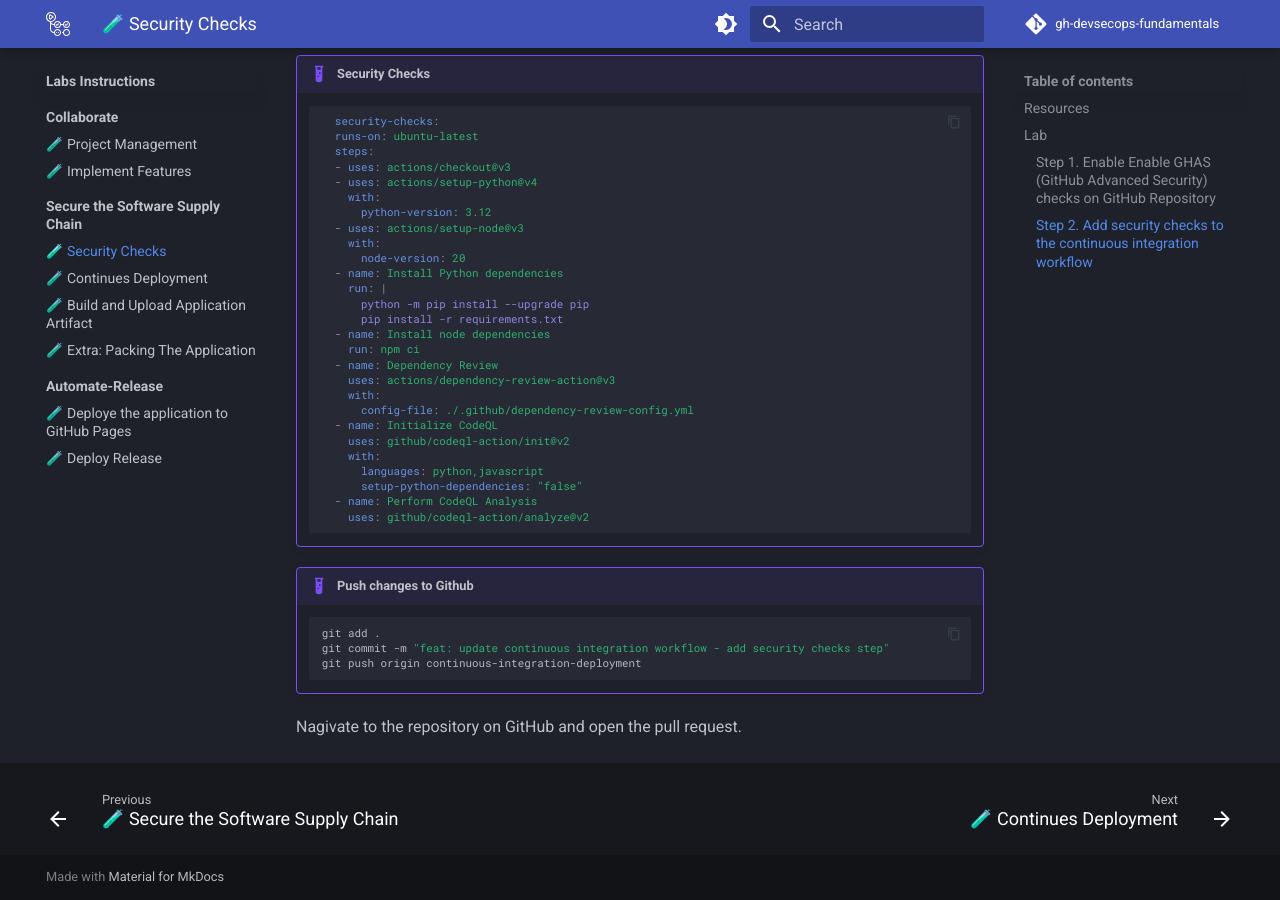
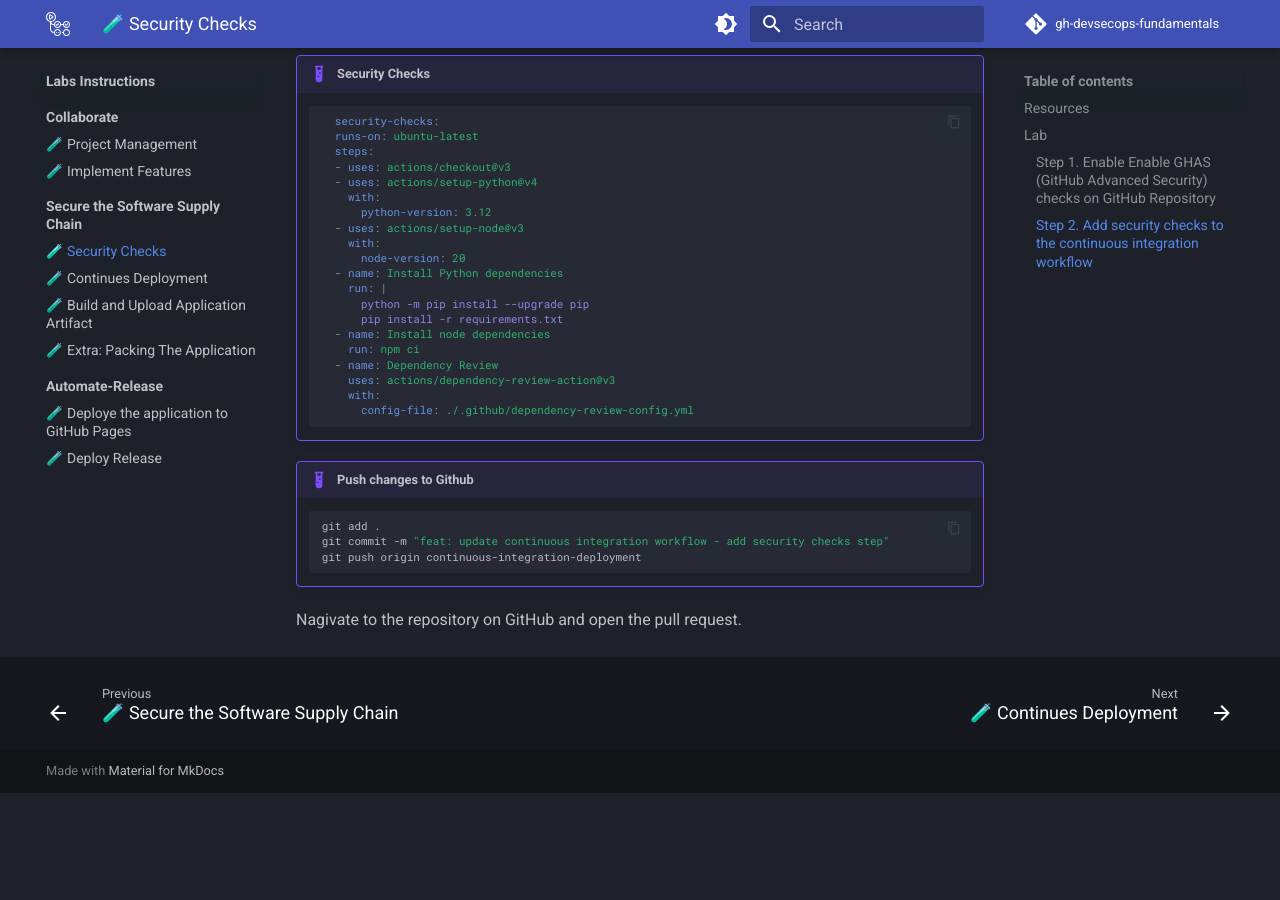
Before and after one commit to githubuniverseworkshops/github-devsecops-fundamentals, an MkDocs documentation site: the page built from docs/Labs-Instructions/02.Secure-Software-Supply-Chain/00.md, in a window 1280 px wide and 900 px high, scrolled down 2865 px. Built offline with MkDocs 1.6.1 and Material for MkDocs 9.7.7, drawn with Linux system fonts in a browser that asks for light colours; emoji names are drawn with the system emoji font; comment, search, counter and statistics services are not loaded; after the commit the page ends 3658 px from its top, so only the background shows below that.

Commit message:
Update 00.md

````diff
--- a/docs/Labs-Instructions/02.Secure-Software-Supply-Chain/00.md
+++ b/docs/Labs-Instructions/02.Secure-Software-Supply-Chain/00.md
@@ -73,13 +73,6 @@
           uses: actions/dependency-review-action@v3
           with:
             config-file: ./.github/dependency-review-config.yml
-        - name: Initialize CodeQL
-          uses: github/codeql-action/init@v2
-          with:
-            languages: python,javascript
-            setup-python-dependencies: "false"
-        - name: Perform CodeQL Analysis
-          uses: github/codeql-action/analyze@v2
       ```
 !!! example "Push changes to Github"
        ``` bash
````
